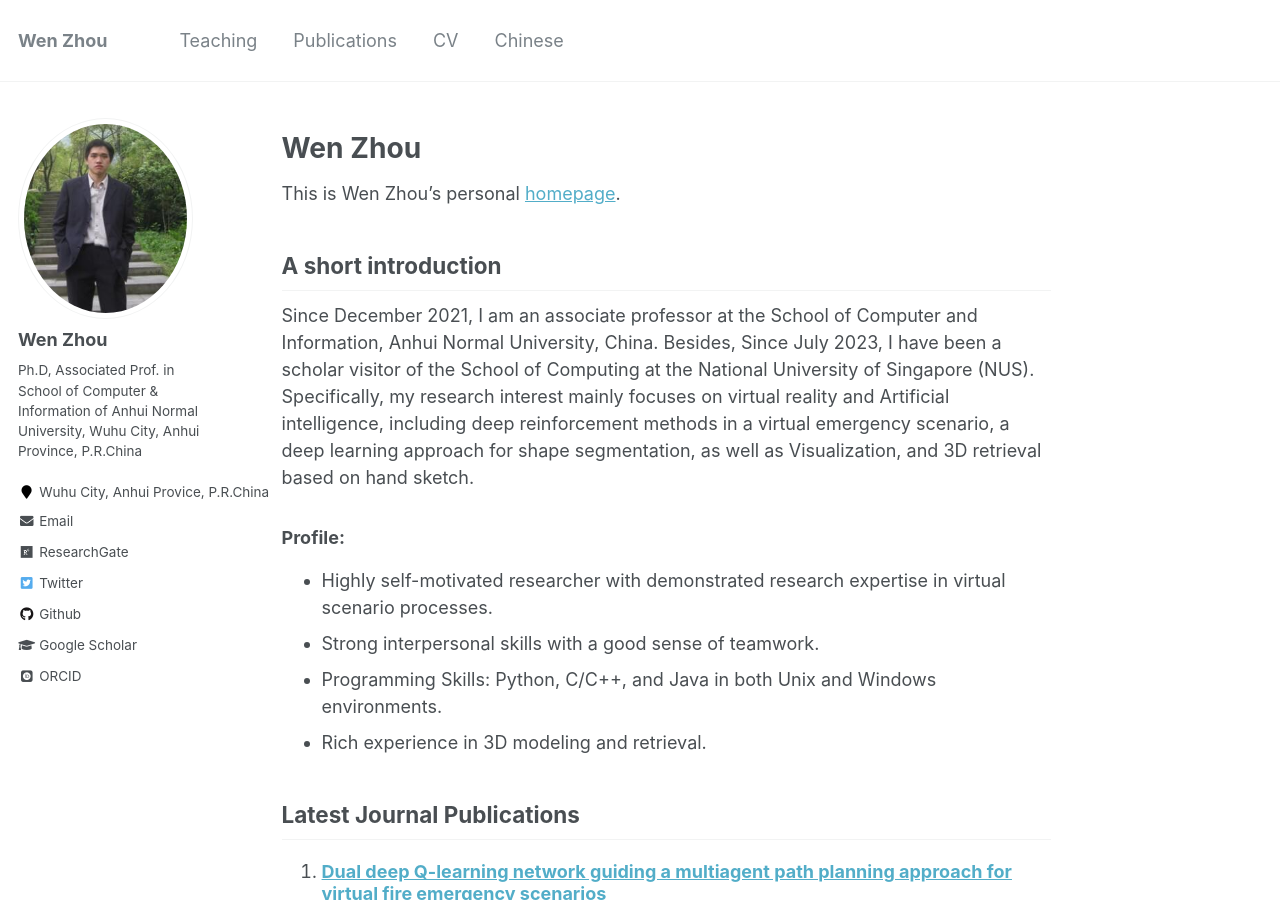
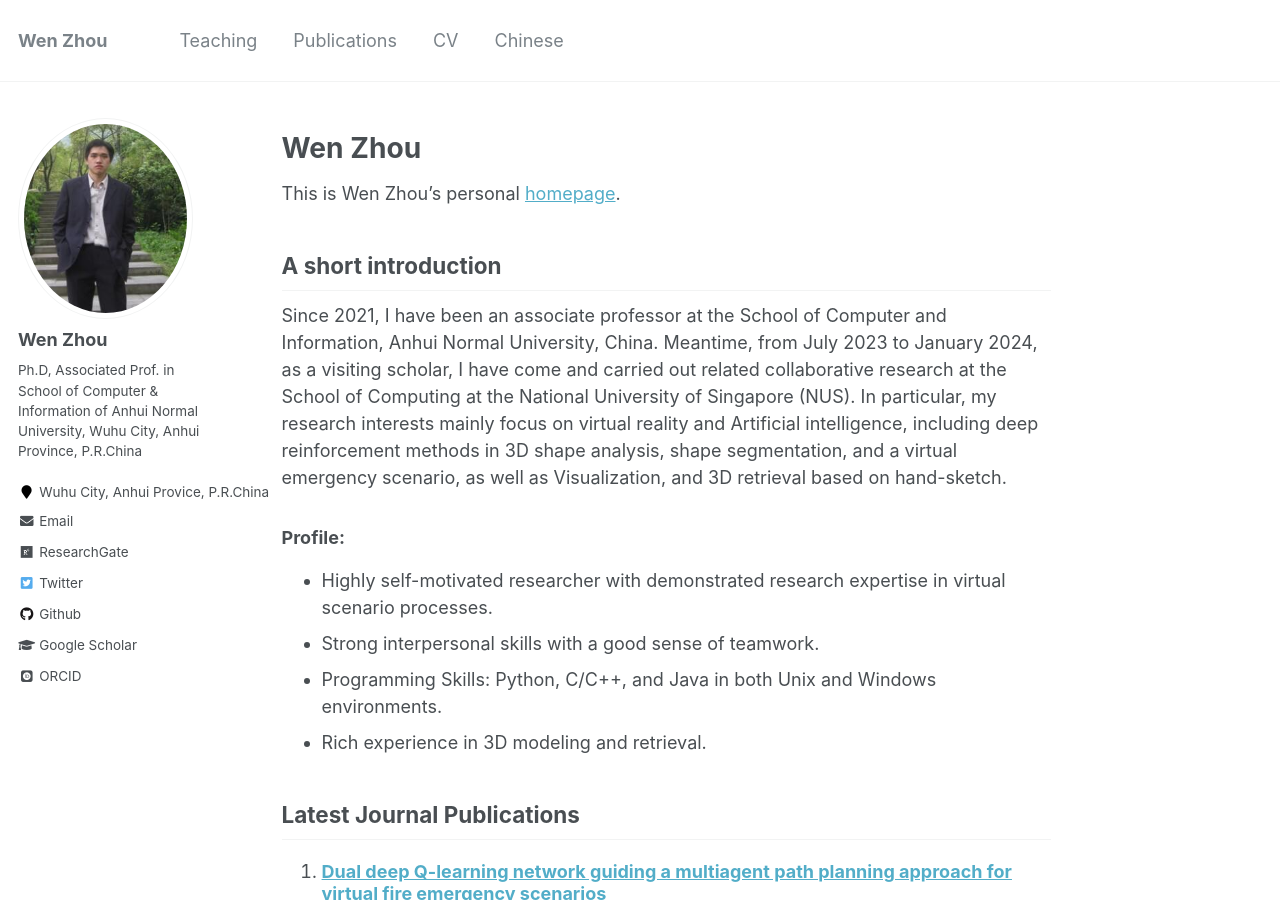
Before and after one commit to zhouwen327/zhouwen327.github.io, a Jekyll site: the page built from _pages/about.md, in a window 1280 px wide and 900 px high. Built offline with Jekyll 4.4.1, drawn with Linux system fonts in a browser that asks for light colours; some web fonts are replaced.

Commit message:
Update about.md

```diff
--- a/_pages/about.md
+++ b/_pages/about.md
@@ -12,7 +12,7 @@ redirect_from:
 This is Wen Zhou's personal [homepage](https://zhouwen327.github.io/).
 
 ## A short introduction
-Since December 2021, I am an associate professor at the School of Computer and Information, Anhui Normal University, China. Besides, Since July 2023, I have been a scholar visitor of the School of Computing at the National University of Singapore (NUS). Specifically, my research interest mainly focuses on virtual reality and Artificial intelligence, including deep reinforcement methods in a virtual emergency scenario, a deep learning approach for shape segmentation, as well as Visualization, and 3D retrieval based on hand sketch.
+Since 2021, I have been an associate professor at the School of Computer and Information, Anhui Normal University, China. Meantime, from July 2023 to January 2024, as a visiting scholar, I have come and carried out related collaborative research at the School of Computing at the National University of Singapore (NUS). In particular, my research interests mainly focus on virtual reality and Artificial intelligence, including deep reinforcement methods in 3D shape analysis, shape segmentation, and a virtual emergency scenario, as well as Visualization, and 3D retrieval based on hand-sketch.
 
 ### Profile:
 * Highly self-motivated researcher with demonstrated research expertise in virtual scenario processes.
```
